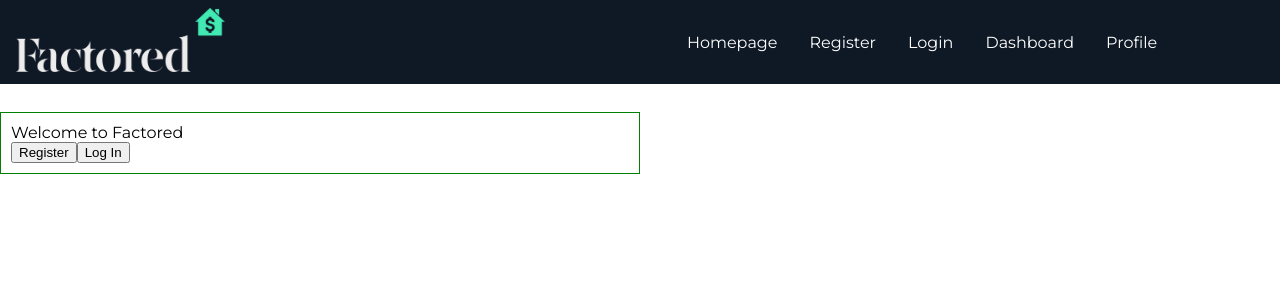
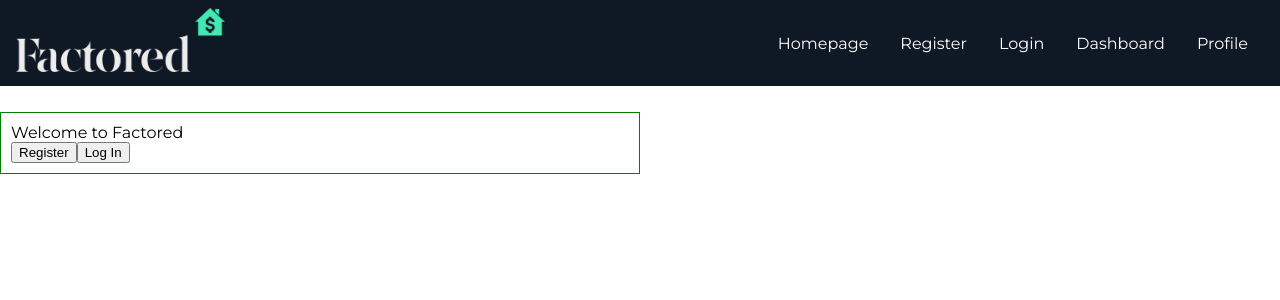
Before and after one commit to hal-alex/factored-mvp, a React (Create React App) app in the folder client/: page / in a window 1280 px wide. Shown: the top 300 px of the page. Built offline with nearby package versions, Linux system fonts and the light colour scheme.

Commit message:
navbar got flexbox'd

```diff
--- a/client/src/index.css
+++ b/client/src/index.css
@@ -24,33 +24,23 @@ code {
   background: #0f1825;
   padding: 0.5rem 1rem;
   z-index: 1;
-}
-
-.main-header>div {
-  display: inline-block;
-  vertical-align: middle;
+  display: flex;
+  justify-content: space-between;
+  align-items: center;
 }
 
 .main-header__brand {
-  color: #0e4f1f;
-  text-decoration: none;
-  font-weight: bold;
   font-size: 1.5rem;
-  height: 4rem;
-  /* width: 20px; */
-  display: inline-block;
 }
 
 .main-header__brand img {
-  height: 100%;
-  /* width: 100%; */
+  height: 4rem;
 }
 
-.main-navbar {
-  display: inline-block;
-  text-align: right;
-  width: calc(100% - 300px);
-  vertical-align: middle;
+.main-navbar__items {
+  display: flex;
+  justify-content: space-between;
+  flex-wrap: wrap;
 }
 
 .main-navbar__items {
@@ -60,7 +50,6 @@ code {
 }
 
 .main-navbar__item {
-  display: inline-block;
   margin: 0 1rem;
 }
 
```
